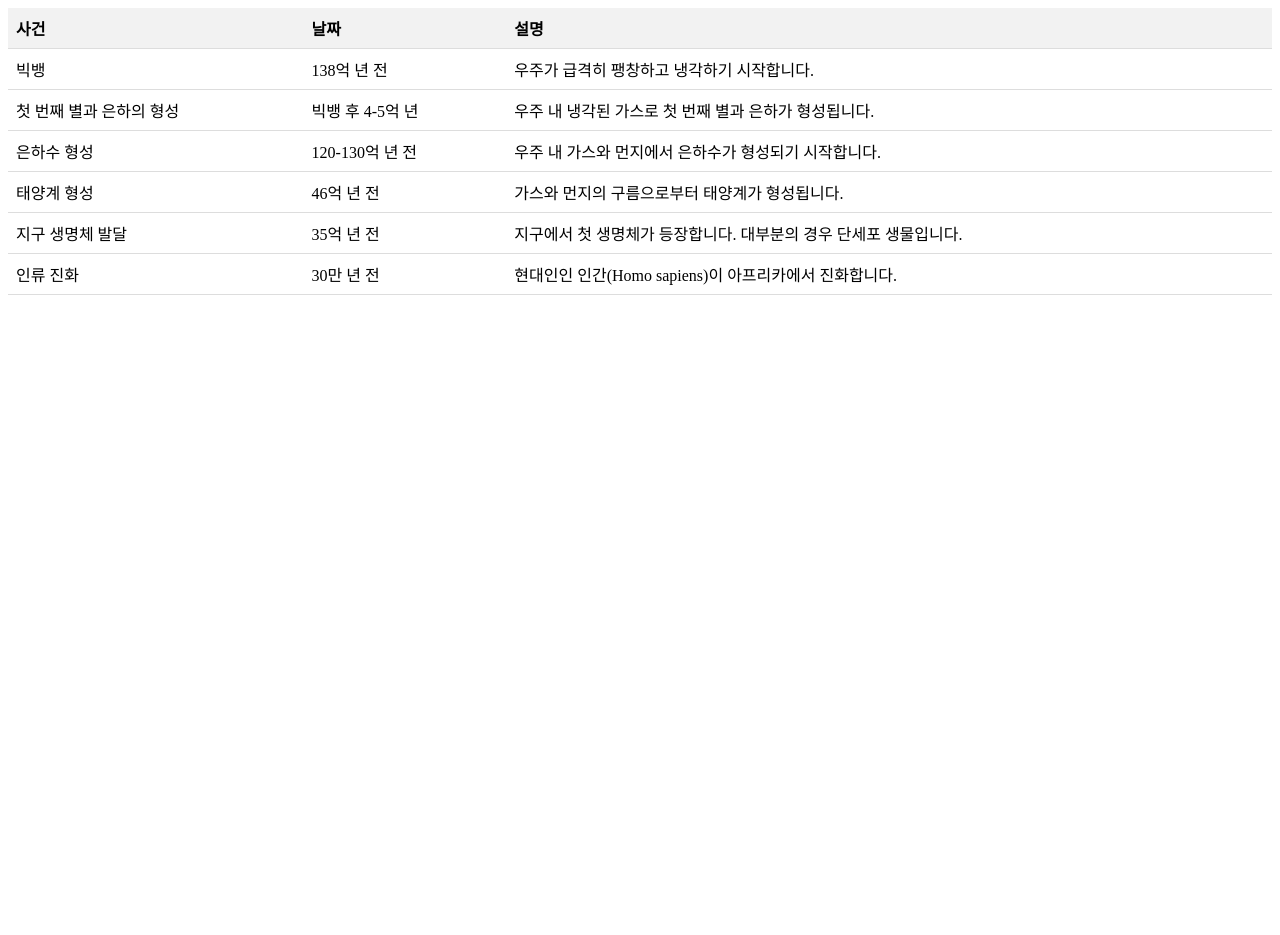
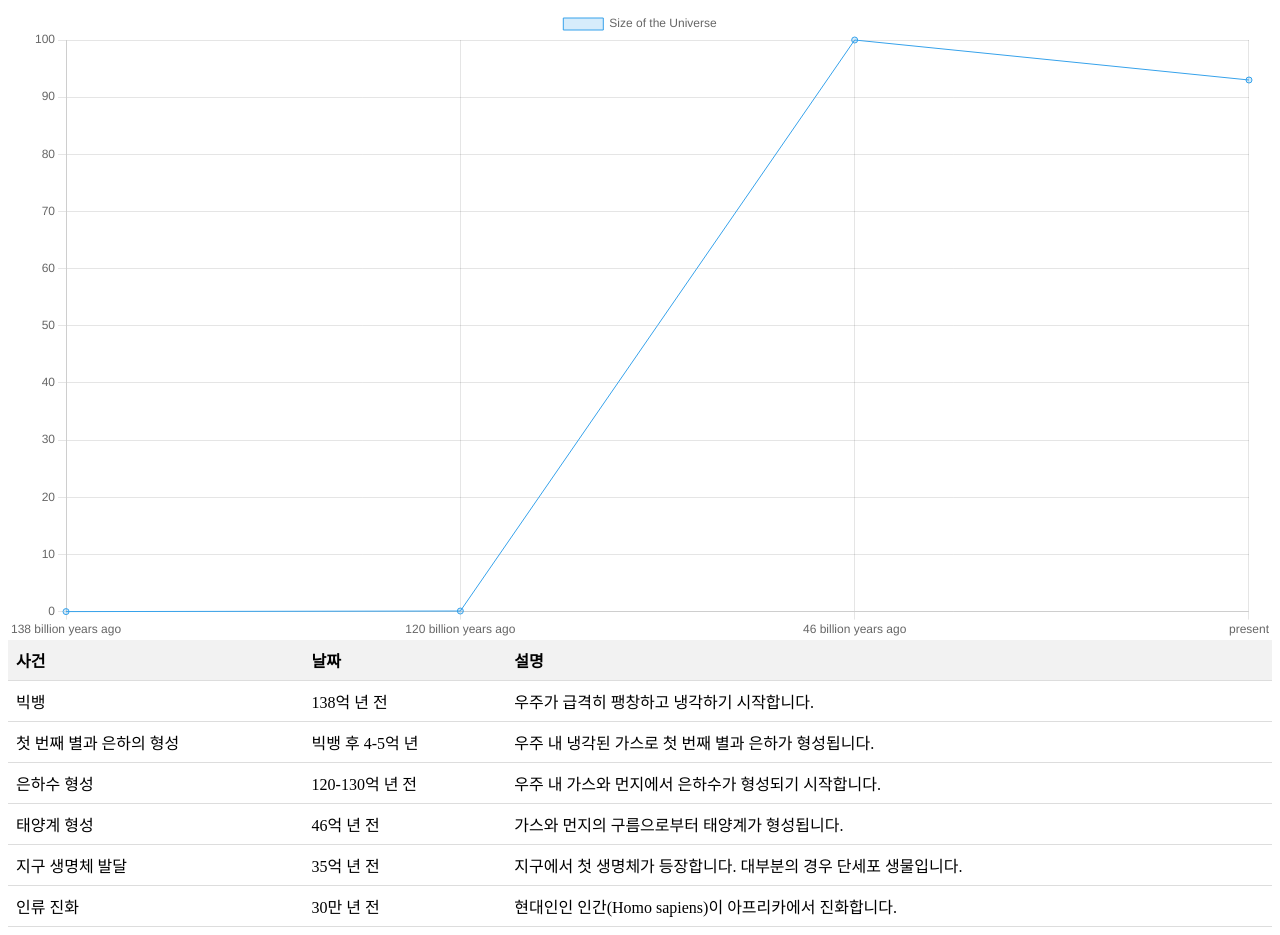
Before and after one commit to kimjunny/babylonian_method.github.io, a plain HTML site: page index.html in a window 1280 px wide. Before the commit the page ends 800 px from the top, so only its background shows below. Drawn offline with nearby package versions, Linux system fonts and the light colour scheme.

Commit message:
Update index.html

```diff
--- a/index.html
+++ b/index.html
@@ -1,10 +1,47 @@
 <!DOCTYPE html>
 <html>
 <head>
+	<script src="https://cdn.jsdelivr.net/npm/chart.js"></script>
+	<canvas id="universe-size-chart"></canvas>
 	<title>빅뱅 이후 중요 사건 연대표</title>
 	<link rel="stylesheet" type="text/css" href="style.css">
 </head>
 <body>
+	<script>
+  // Get the canvas element
+  var ctx = document.getElementById("universe-size-chart").getContext("2d");
+
+  // Define the data for the chart
+  var data = {
+    labels: ["138 billion years ago", "120 billion years ago", "46 billion years ago", "present"],
+    datasets: [{
+      label: "Size of the Universe",
+      data: [0, 0.1, 100, 93],
+      backgroundColor: "rgba(54, 162, 235, 0.2)",
+      borderColor: "rgba(54, 162, 235, 1)",
+      borderWidth: 1
+    }]
+  };
+
+  // Define the options for the chart
+  var options = {
+    scales: {
+      yAxes: [{
+        ticks: {
+          beginAtZero: true
+        }
+      }]
+    }
+  };
+
+  // Create the chart
+  var chart = new Chart(ctx, {
+    type: "line",
+    data: data,
+    options: options
+  });
+</script>
+
 	<table>
 		<thead>
 			<tr>
```
